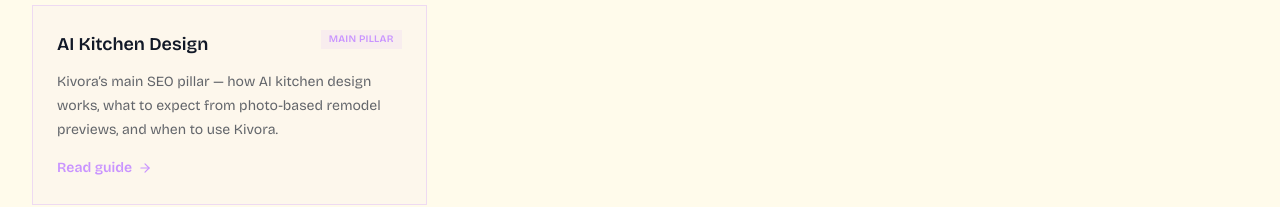
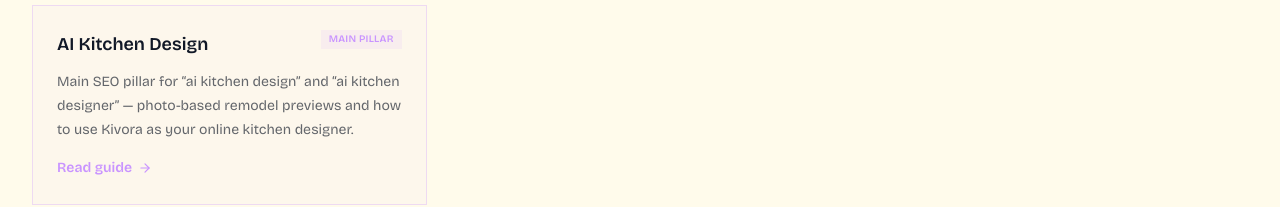
Before and after one commit to KarlGusta/kivora-next, a Next.js app: page /resources in a window 1280 px wide. Shown: the part 690-897 px from the top of the page. Built offline with nearby package versions, Linux system fonts and the light colour scheme.

Commit message:
Note dual keywords (ai kitchen design + designer) on resources pillar card

```diff
--- a/app/resources/page.jsx
+++ b/app/resources/page.jsx
@@ -9,7 +9,7 @@ export const metadata = {
   description:
     "Kivora resources for AI kitchen design — guides, free remodel tools, and the AI Kitchen Design pillar for planning remodels with confidence.",
   keywords:
-    "ai kitchen design, kitchen remodel resources, kitchen design guides, free kitchen tools, kivora resources",
+    "ai kitchen design, ai kitchen designer, kitchen remodel resources, kitchen design guides, free kitchen tools, kivora resources",
   alternates: {
     canonical: "https://kivora.collabtower.com/resources",
   },
@@ -28,7 +28,7 @@ const pillarPages = [
     href: "/ai-kitchen-designer",
     label: "AI Kitchen Design",
     description:
-      "Kivora’s main SEO pillar — how AI kitchen design works, what to expect from photo-based remodel previews, and when to use Kivora.",
+      "Main SEO pillar for “ai kitchen design” and “ai kitchen designer” — photo-based remodel previews and how to use Kivora as your online kitchen designer.",
     badge: "Main pillar",
   },
 ];
```
